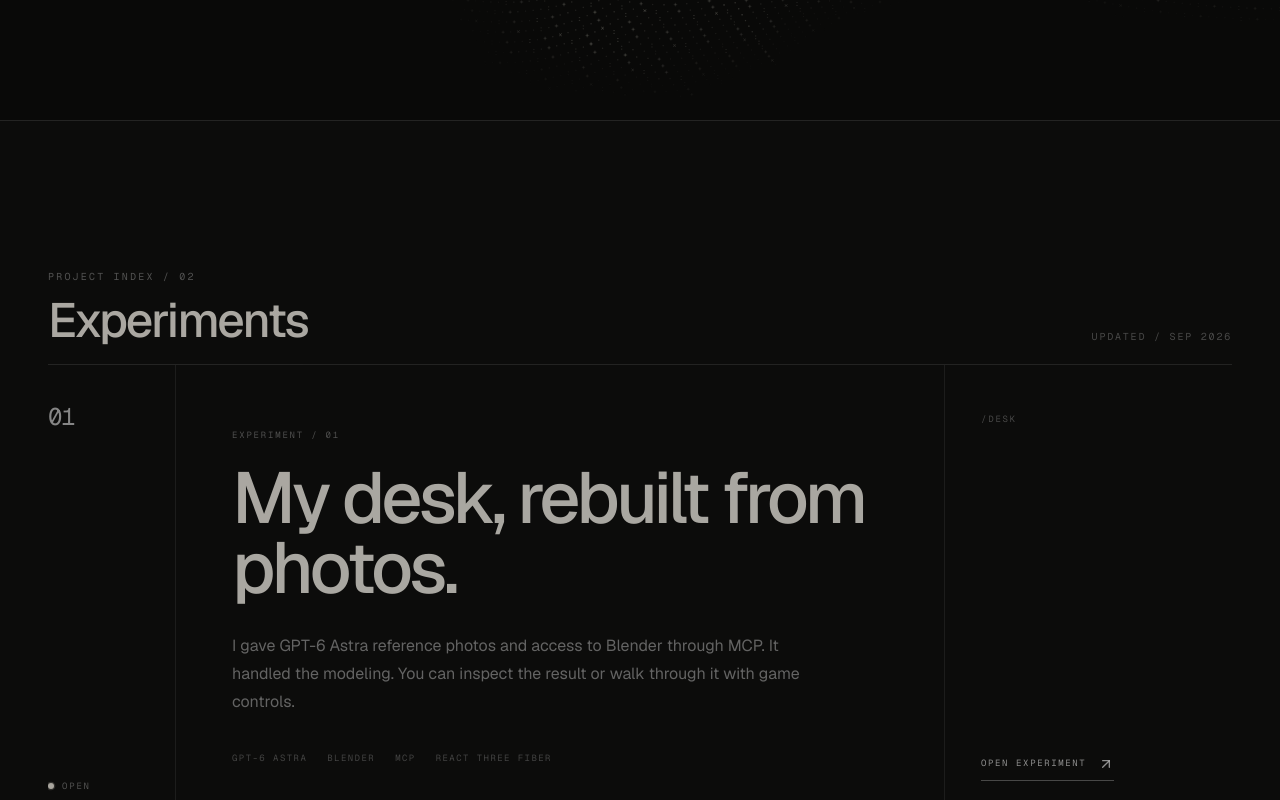
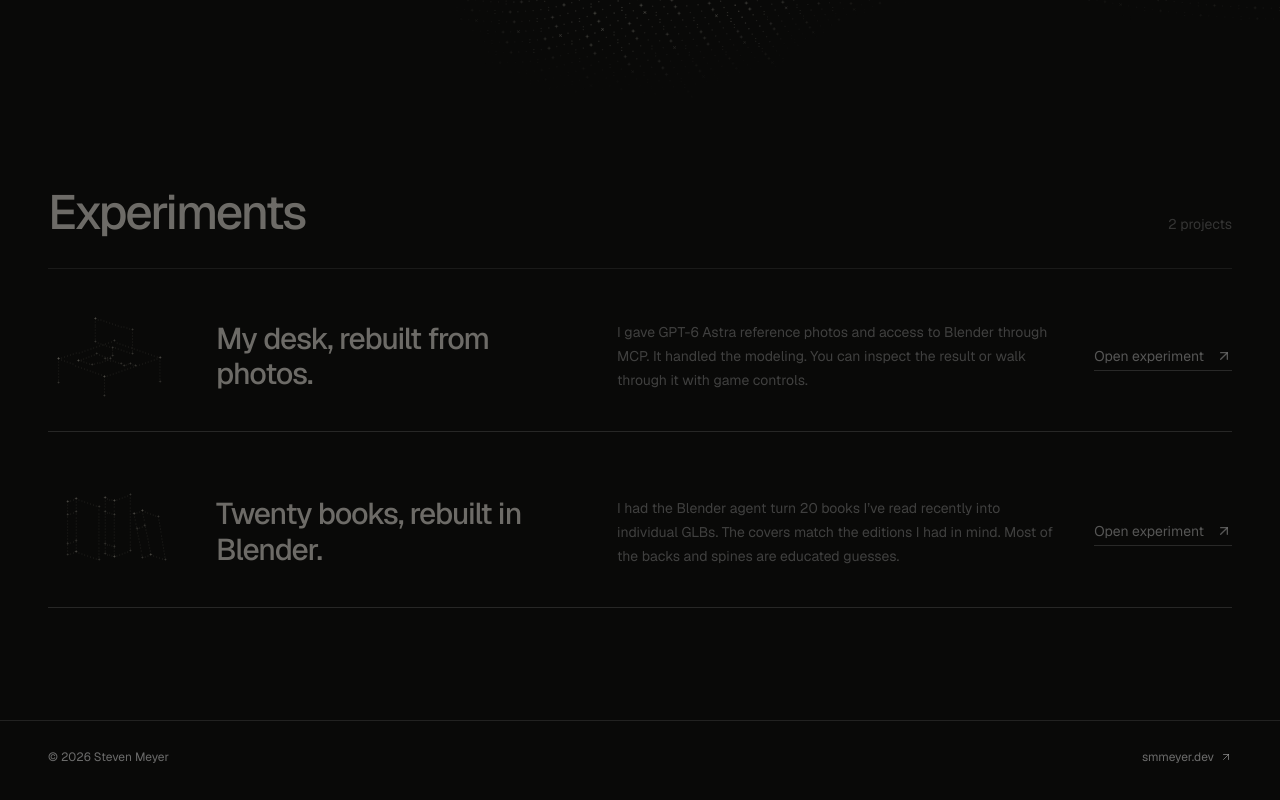
Before and after one commit to smmeyer00/lab-smmeyer-dev, a Next.js app: page / in a window 1280 px wide. Shown: the part 680-1480 px from the top of the page. Built offline with nearby package versions, Linux system fonts and the light colour scheme.

Commit message:
feat(lab): refine project index hierarchy and character artwork
Compact project rows, remove repeated metadata, and add custom desk and book character sketches. Refine the hero transition, preserve reduced-motion behavior, and verify project navigation with keyboard and pointer.

```diff
--- a/app/globals.css
+++ b/app/globals.css
@@ -113,6 +113,11 @@
   opacity: 0;
 }
 
+.hero-handoff {
+  height: clamp(4rem, 12vh, 8rem);
+  background: linear-gradient(180deg, transparent, #090908);
+}
+
 .glass-panel {
   border: 1px solid rgba(255, 255, 255, 0.14);
   background: rgba(12, 12, 11, 0.56);
@@ -161,19 +166,28 @@
 
 .project-row::before {
   position: absolute;
-  inset: 0;
+  inset: 0 -1.25rem;
   content: "";
   pointer-events: none;
-  background: linear-gradient(105deg, rgba(255, 255, 255, 0.035), transparent 62%);
-  transform: scaleX(0);
-  transform-origin: right center;
-  transition: transform 600ms cubic-bezier(0.22, 1, 0.36, 1);
+  background: linear-gradient(100deg, rgba(255, 255, 255, 0.025), transparent 72%);
+  opacity: 0;
+  transition: opacity 200ms ease-out;
 }
 
 .project-row:hover::before,
 .project-row:focus-visible::before {
-  transform: scaleX(1);
-  transform-origin: left center;
+  opacity: 1;
+}
+
+.project-mark {
+  transform: translateY(0);
+  transition: color 250ms ease, transform 350ms cubic-bezier(0.22, 1, 0.36, 1);
+}
+
+.project-row:hover .project-mark,
+.project-row:focus-visible .project-mark {
+  color: #e7e2d6;
+  transform: translateY(-2px);
 }
 
 .books-model-list {
@@ -220,10 +234,10 @@
   }
 }
 
-@keyframes section-reveal {
+@keyframes index-settle {
   from {
-    opacity: 0.72;
-    transform: translateY(20px);
+    opacity: 0.45;
+    transform: translateY(12px);
   }
   to {
     opacity: 1;
@@ -232,10 +246,11 @@
 }
 
 @supports (animation-timeline: view()) {
-  .reveal-on-scroll {
-    animation: section-reveal linear both;
+  .project-index-heading,
+  .project-row {
+    animation: index-settle linear both;
     animation-timeline: view();
-    animation-range: entry 0% cover 24%;
+    animation-range: entry 0% entry 90%;
   }
 }
 
@@ -253,14 +268,21 @@
   .hero-enter,
   .signal-dot,
   .desk-loader-bar,
-  .reveal-on-scroll {
+  .project-index-heading,
+  .project-row {
     opacity: 1;
     transform: none;
     animation: none;
   }
 
   .project-row::before,
+  .project-mark,
   .topography-poster {
     transition: none;
   }
+
+  .project-row:hover .project-mark,
+  .project-row:focus-visible .project-mark {
+    transform: none;
+  }
 }
--- a/app/page.tsx
+++ b/app/page.tsx
@@ -2,25 +2,24 @@ import Link from "next/link";
 import { ArrowDownRight, ArrowUpRight } from "lucide-react";
 
 import { CharacterTopography } from "@/components/character-topography";
+import { ProjectMark } from "@/components/project-mark";
 
 const projects = [
   {
-    number: "01",
+    kind: "desk" as const,
     href: "/desk",
     label: "Open the desk experiment",
     title: "My desk, rebuilt from photos.",
     description:
       "I gave GPT-6 Astra reference photos and access to Blender through MCP. It handled the modeling. You can inspect the result or walk through it with game controls.",
-    tools: ["GPT-6 Astra", "Blender", "MCP", "React Three Fiber"],
   },
   {
-    number: "02",
+    kind: "books" as const,
     href: "/books",
     label: "Open the books experiment",
     title: "Twenty books, rebuilt in Blender.",
     description:
       "I had the Blender agent turn 20 books I’ve read recently into individual GLBs. The covers match the editions I had in mind. Most of the backs and spines are educated guesses.",
-    tools: ["GPT-6 Astra", "Blender", "MCP", "React Three Fiber"],
   },
 ];
 
@@ -60,6 +59,7 @@ export default function Home() {
         className="relative isolate min-h-svh overflow-hidden bg-[#090908]"
       >
         <CharacterTopography />
+        <div aria-hidden="true" className="hero-handoff pointer-events-none absolute inset-x-0 bottom-0" />
 
         <div className="relative z-10 mx-auto flex min-h-svh max-w-[92rem] items-end px-5 pb-10 pt-32 sm:px-8 sm:pb-14 lg:items-center lg:px-12 lg:pb-0 lg:pt-20">
           <div className="w-full max-w-4xl">
@@ -98,85 +98,60 @@ export default function Home() {
             </a>
           </div>
         </div>
-
       </section>
 
       <section
         id="experiments"
         aria-labelledby="experiments-title"
-        className="relative border-t border-white/10 bg-[#0c0c0b] px-5 py-24 sm:px-8 sm:py-28 lg:px-12 lg:py-32"
+        className="relative bg-[#090908] px-5 pb-20 pt-10 sm:px-8 sm:pb-24 sm:pt-12 lg:px-12 lg:pb-28 lg:pt-14"
       >
-        <div className="reveal-on-scroll mx-auto max-w-[92rem]">
-          <div className="flex items-end justify-between border-b border-white/14 pb-5">
-            <div>
-              <p className="font-mono text-[10px] uppercase tracking-[0.22em] text-white/40">
-                Project index / 02
-              </p>
+        <div className="mx-auto max-w-[92rem]">
+          <div className="project-index-heading flex items-baseline justify-between gap-5 border-b border-white/16 pb-7 sm:pb-8">
             <h2
               id="experiments-title"
-                className="mt-3 text-3xl font-medium tracking-[-0.04em] text-[#e8e5dd] sm:text-5xl"
+              className="text-4xl font-medium leading-none tracking-[-0.045em] text-[#e8e5dd] sm:text-5xl"
             >
               Experiments
             </h2>
-            </div>
-            <p className="hidden font-mono text-[10px] uppercase tracking-[0.18em] text-white/35 sm:block">
-              Updated / Sep 2026
+            <p className="text-xs text-white/40 sm:text-sm">
+              {projects.length} projects
             </p>
           </div>
 
+          <ul aria-label="Experiments" className="divide-y divide-white/12 border-b border-white/12">
             {projects.map((project) => (
+              <li key={project.href}>
                 <Link
-              key={project.href}
                   href={project.href}
                   aria-label={project.label}
-              className="project-row group relative grid overflow-hidden border-b border-white/14 focus-visible:outline-none focus-visible:ring-2 focus-visible:ring-white/70 md:grid-cols-[7rem_minmax(0,1fr)_15rem] lg:grid-cols-[8rem_minmax(0,1fr)_18rem]"
+                  className="project-row group relative grid grid-cols-[4rem_minmax(0,1fr)] items-center gap-x-5 gap-y-5 py-8 focus-visible:outline-none focus-visible:ring-2 focus-visible:ring-white/60 focus-visible:ring-offset-8 focus-visible:ring-offset-[#090908] sm:py-9 md:grid-cols-[6rem_minmax(0,0.9fr)_minmax(0,1.1fr)] md:gap-x-8 lg:grid-cols-[8rem_minmax(0,0.95fr)_minmax(0,1.15fr)_auto] lg:gap-x-10 lg:py-10"
                 >
-              <div className="relative z-10 flex items-center justify-between border-b border-white/10 py-5 font-mono text-[9px] uppercase tracking-[0.2em] text-white/40 md:flex-col md:items-start md:border-b-0 md:border-r md:py-9">
-                <span className="text-2xl tracking-[-0.05em] text-white/70">
-                  {project.number}
-                </span>
-                <span className="flex items-center gap-2">
-                  <span className="signal-dot size-1.5 rounded-full bg-[#e7e3d8]" />
-                  Open
-                </span>
-              </div>
+                  <ProjectMark kind={project.kind} />
 
-              <div className="relative z-10 py-9 md:px-10 md:py-12 lg:px-14 lg:py-16">
-                <p className="font-mono text-[9px] uppercase tracking-[0.2em] text-white/38">
-                  Experiment / {project.number}
-                </p>
-                <h3 className="mt-5 max-w-3xl text-4xl font-medium leading-[0.98] tracking-[-0.05em] text-[#e8e5dd] transition-transform duration-500 ease-out group-hover:translate-x-1 sm:text-6xl lg:text-7xl">
+                  <h3 className="relative z-10 col-start-2 row-start-1 max-w-md text-2xl font-medium leading-[1.18] tracking-[-0.035em] text-[#e8e5dd] transition-colors duration-200 group-hover:text-white sm:text-3xl">
                     {project.title}
                   </h3>
-                <p className="mt-7 max-w-xl text-sm leading-6 text-white/50 sm:text-base sm:leading-7">
+
+                  <p className="relative z-10 col-span-2 max-w-xl text-sm leading-6 text-white/50 md:col-span-1 md:col-start-3 md:row-span-2 md:row-start-1 lg:row-span-1">
                     {project.description}
                   </p>
-                <ul className="mt-9 flex flex-wrap gap-x-5 gap-y-2 font-mono text-[9px] uppercase tracking-[0.16em] text-white/32">
-                  {project.tools.map((tool) => (
-                    <li key={tool}>{tool}</li>
-                  ))}
-                </ul>
-              </div>
 
-              <div className="relative z-10 flex items-center justify-between border-t border-white/10 py-6 md:flex-col md:items-start md:justify-between md:border-l md:border-t-0 md:px-7 md:py-10 lg:px-9 lg:py-12">
-                <span className="font-mono text-[9px] uppercase tracking-[0.2em] text-white/35">
-                  {project.href}
-                </span>
-                <span className="inline-flex items-center gap-3 border-b border-white/35 pb-2 font-mono text-[9px] uppercase tracking-[0.18em] text-white/75 transition-colors group-hover:border-white group-hover:text-white">
+                  <span className="relative z-10 col-span-2 mt-1 inline-flex w-fit items-center gap-3 border-b border-white/30 pb-1 text-sm text-white/70 transition-colors duration-200 group-hover:border-white/70 group-hover:text-white md:col-span-1 md:col-start-2 md:row-start-2 lg:col-start-4 lg:row-start-1">
                     Open experiment
                     <ArrowUpRight
                       aria-hidden="true"
-                    className="size-4 transition-transform duration-300 group-hover:-translate-y-1 group-hover:translate-x-1"
+                      className="size-4 transition-transform duration-200 group-hover:-translate-y-0.5 group-hover:translate-x-0.5 motion-reduce:transform-none"
                     />
                   </span>
-              </div>
                 </Link>
+              </li>
             ))}
+          </ul>
         </div>
       </section>
 
       <footer className="border-t border-white/10 bg-[#090908] px-5 py-7 sm:px-8 lg:px-12">
-        <div className="mx-auto flex max-w-[92rem] items-center justify-between font-mono text-[9px] uppercase tracking-[0.18em] text-white/30">
+        <div className="mx-auto flex max-w-[92rem] items-center justify-between text-xs text-white/40">
           <p>© 2026 Steven Meyer</p>
           <a
             href="https://smmeyer.dev"
--- a/components/character-topography.tsx
+++ b/components/character-topography.tsx
@@ -168,6 +168,8 @@ export function CharacterTopography() {
       const scale = mobile ? width * 0.115 : Math.min(width * 0.105, height * 0.195);
       const centerX = width * (mobile ? 0.64 : 0.75);
       const centerY = height * (mobile ? 0.32 : 0.53) - scrollProgress * 28;
+      const handoff = smoothstep(0.1, 0.85, scrollProgress);
+      const relief = 1 - handoff * 0.55;
       const a = elapsed * 0.16;
       const b = -elapsed * 0.12;
       const c = elapsed * 0.09;
@@ -186,7 +188,7 @@ export function CharacterTopography() {
         const waveA = point.sinA * cosA + point.cosA * sinA;
         const waveB = point.sinB * cosB + point.cosB * sinB;
         const waveC = point.cosC * cosC - point.sinC * sinC;
-        const heightValue = waveA * 0.85 + waveB * 0.45 + waveC * 0.15 + point.lift;
+        const heightValue = (waveA * 0.85 + waveB * 0.45 + waveC * 0.15 + point.lift) * relief;
         const rotatedX = point.x * COS_YAW - point.z * SIN_YAW;
         const depth = point.x * SIN_YAW + point.z * COS_YAW;
         const perspective = 11 / (11 + depth * 0.4);
@@ -200,19 +202,19 @@ export function CharacterTopography() {
 
         if (screenX < -20 || screenX > width + 20 || screenY < -20 || screenY > height + 20) continue;
 
-        const slopeX = (point.cosA * cosA - point.sinA * sinA) * 0.67
+        const slopeX = ((point.cosA * cosA - point.sinA * sinA) * 0.67
           - (point.cosB * cosB - point.sinB * sinB) * 0.126
-          - (point.sinC * cosC + point.cosC * sinC) * 0.222;
-        const slopeZ = (point.cosA * cosA - point.sinA * sinA) * 0.391
+          - (point.sinC * cosC + point.cosC * sinC) * 0.222) * relief;
+        const slopeZ = ((point.cosA * cosA - point.sinA * sinA) * 0.391
           + (point.cosB * cosB - point.sinB * sinB) * 0.504
-          - (point.sinC * cosC + point.cosC * sinC) * 0.108;
+          - (point.sinC * cosC + point.cosC * sinC) * 0.108) * relief;
         const light = Math.max(0, (0.73 - slopeX * 0.4 - slopeZ * 0.55) / Math.sqrt(1 + slopeX * slopeX + slopeZ * slopeZ));
         const contour = Math.exp(-((Math.sin(heightValue * 5.2) * 4) ** 2));
         const quietSpace = mobile ? 1 : 0.12 + smoothstep(0.28, 0.63, screenX / width) * 0.88;
         const verticalFade = mobile
           ? smoothstep(0.1, 0.2, screenY / height) * (1 - smoothstep(0.49, 0.65, screenY / height))
           : smoothstep(0.06, 0.22, screenY / height) * (1 - smoothstep(0.85, 1, screenY / height));
-        const opacity = (0.11 + light * 0.45 + contour * 0.28) * point.fade * quietSpace * verticalFade * (1 - scrollProgress * 0.28);
+        const opacity = (0.11 + light * 0.45 + contour * 0.28) * point.fade * quietSpace * verticalFade * (1 - handoff * 0.55);
         const tone = Math.min(TONES - 1, Math.floor(opacity * TONES));
         if (opacity < 0.025) continue;
 
--- /dev/null
+++ b/components/project-mark.tsx
@@ -0,0 +1,82 @@
+type Point = readonly [number, number];
+type Line = readonly Point[];
+
+const drawings: Record<"desk" | "books", Line[]> = {
+  desk: [
+    [[14, 65], [87, 42], [147, 64], [74, 88], [14, 65]],
+    [[14, 65], [14, 96]],
+    [[74, 88], [74, 113]],
+    [[147, 64], [147, 95]],
+    [[62, 12], [111, 27], [111, 58], [62, 43], [62, 12]],
+    [[85, 50], [85, 61], [75, 65], [96, 71]],
+    [[40, 67], [64, 59], [82, 65], [58, 73], [40, 67]],
+    [[100, 74], [108, 71], [115, 74]],
+  ],
+  books: [
+    [[26, 23], [37, 19], [37, 88], [26, 92], [26, 23]],
+    [[37, 19], [67, 30], [67, 99], [37, 88]],
+    [[26, 40], [37, 36]],
+    [[26, 78], [37, 74]],
+    [[75, 18], [87, 22], [87, 95], [75, 91], [75, 18]],
+    [[87, 22], [108, 14], [108, 87], [87, 95]],
+    [[75, 36], [87, 40]],
+    [[75, 78], [87, 82]],
+    [[113, 39], [124, 35], [135, 92], [124, 96], [113, 39]],
+    [[124, 35], [145, 43], [154, 99], [135, 92]],
+    [[117, 58], [127, 54]],
+  ],
+};
+
+function sampleDrawing(lines: Line[]) {
+  const points: { x: number; y: number; corner: boolean }[] = [];
+
+  for (const line of lines) {
+    for (let index = 0; index < line.length - 1; index++) {
+      const [x, y] = line[index];
+      const [endX, endY] = line[index + 1];
+      const steps = Math.ceil(Math.hypot(endX - x, endY - y) / 4.2);
+
+      for (let step = 0; step < steps; step++) {
+        points.push({
+          x: x + ((endX - x) * step) / steps,
+          y: y + ((endY - y) * step) / steps,
+          corner: step === 0,
+        });
+      }
+    }
+
+    const [x, y] = line[line.length - 1];
+    points.push({ x, y, corner: true });
+  }
+
+  return points;
+}
+
+const marks = {
+  desk: sampleDrawing(drawings.desk),
+  books: sampleDrawing(drawings.books),
+};
+
+export function ProjectMark({ kind }: { kind: keyof typeof marks }) {
+  return (
+    <svg
+      aria-hidden="true"
+      viewBox="0 0 168 124"
+      className="project-mark relative z-10 col-start-1 row-start-1 w-16 self-center overflow-visible text-[#cfc9bb]/65 md:row-span-2 md:w-24 lg:row-span-1 lg:w-32"
+    >
+      <g fill="currentColor" textAnchor="middle" dominantBaseline="central" className="font-mono">
+        {marks[kind].map((point, index) => (
+          <text
+            key={index}
+            x={point.x}
+            y={point.y}
+            fontSize={point.corner ? 7 : 8.5}
+            opacity={point.corner ? 0.9 : 0.65}
+          >
+            {point.corner ? "+" : "·"}
+          </text>
+        ))}
+      </g>
+    </svg>
+  );
+}
```
Also changed, not shown: 1 other file (tests, documents, lock files or other folders). Lines whose indentation alone changed are shown as unchanged.
